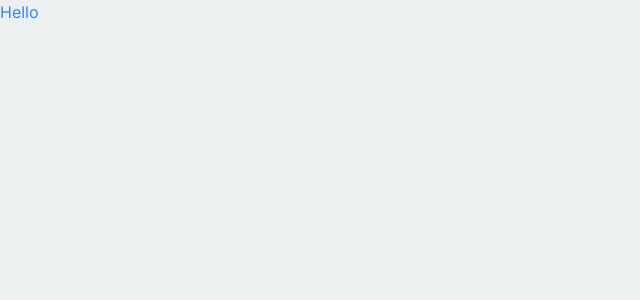
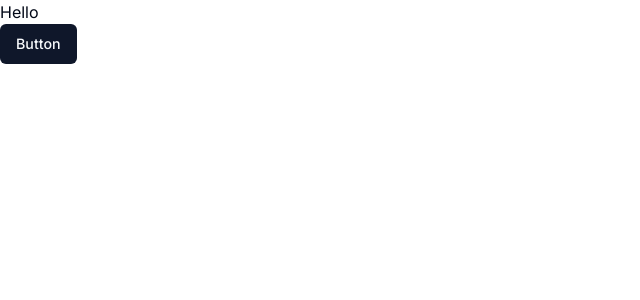
Before and after one commit to nzkks/nextjs-ts-tw-starter, a Next.js app: page / in a window 1280 px wide. Shown: the top 300 px of the page, without its empty margins (0-640 px from the left). Built offline with nearby package versions, Linux system fonts and the light colour scheme.

Commit message:
Install and set shadcn/ui

```diff
--- a/src/app/globals.css
+++ b/src/app/globals.css
@@ -2,25 +2,68 @@
 @tailwind components;
 @tailwind utilities;
 
-:root {
-  --foreground-rgb: 0, 0, 0;
-  --background-rgb: 236, 240, 241;
-}
+@layer base {
+  :root {
+    --background: 0 0% 100%;
+    --foreground: 222.2 84% 4.9%;
+    --card: 0 0% 100%;
+    --card-foreground: 222.2 84% 4.9%;
+    --popover: 0 0% 100%;
+    --popover-foreground: 222.2 84% 4.9%;
+    --primary: 222.2 47.4% 11.2%;
+    --primary-foreground: 210 40% 98%;
+    --secondary: 210 40% 96.1%;
+    --secondary-foreground: 222.2 47.4% 11.2%;
+    --muted: 210 40% 96.1%;
+    --muted-foreground: 215.4 16.3% 46.9%;
+    --accent: 210 40% 96.1%;
+    --accent-foreground: 222.2 47.4% 11.2%;
+    --destructive: 0 84.2% 60.2%;
+    --destructive-foreground: 210 40% 98%;
+    --border: 214.3 31.8% 91.4%;
+    --input: 214.3 31.8% 91.4%;
+    --ring: 222.2 84% 4.9%;
+    --radius: 0.5rem;
+    --chart-1: 12 76% 61%;
+    --chart-2: 173 58% 39%;
+    --chart-3: 197 37% 24%;
+    --chart-4: 43 74% 66%;
+    --chart-5: 27 87% 67%;
+  }
 
-@media (prefers-color-scheme: dark) {
-  :root {
-    --foreground-rgb: 255, 255, 255;
-    --background-rgb: 0, 0, 0;
+  .dark {
+    --background: 222.2 84% 4.9%;
+    --foreground: 210 40% 98%;
+    --card: 222.2 84% 4.9%;
+    --card-foreground: 210 40% 98%;
+    --popover: 222.2 84% 4.9%;
+    --popover-foreground: 210 40% 98%;
+    --primary: 210 40% 98%;
+    --primary-foreground: 222.2 47.4% 11.2%;
+    --secondary: 217.2 32.6% 17.5%;
+    --secondary-foreground: 210 40% 98%;
+    --muted: 217.2 32.6% 17.5%;
+    --muted-foreground: 215 20.2% 65.1%;
+    --accent: 217.2 32.6% 17.5%;
+    --accent-foreground: 210 40% 98%;
+    --destructive: 0 62.8% 30.6%;
+    --destructive-foreground: 210 40% 98%;
+    --border: 217.2 32.6% 17.5%;
+    --input: 217.2 32.6% 17.5%;
+    --ring: 212.7 26.8% 83.9%;
+    --chart-1: 220 70% 50%;
+    --chart-2: 160 60% 45%;
+    --chart-3: 30 80% 55%;
+    --chart-4: 280 65% 60%;
+    --chart-5: 340 75% 55%;
   }
 }
 
-body {
-  color: rgb(var(--foreground-rgb));
-  background: rgb(var(--background-rgb));
-}
-
-@layer utilities {
-  .text-balance {
-    text-wrap: balance;
+@layer base {
+  * {
+    @apply border-border;
+  }
+  body {
+    @apply bg-background text-foreground;
   }
 }
--- a/src/app/layout.tsx
+++ b/src/app/layout.tsx
@@ -3,6 +3,7 @@
 import { Inter as FontSans } from 'next/font/google';
 
 import './globals.css';
+import { cn } from '@/lib/utils';
 
 const fontSans = FontSans({
   subsets: ['latin'],
@@ -11,7 +12,8 @@
 });
 
 export const metadata: Metadata = {
-  title: 'Shanthosh Krishnakumar | Frontend Developer | React, Next.js, Animations | Auckland',
+  title:
+    'Shanthosh Krishnakumar | Frontend Developer | React, Next.js, Animations | Auckland',
   description:
     'Discover innovative frontend development solutions with cutting-edge technologies. Specializing in responsive designs, intuitive user interfaces, and optimized performance.',
 };
@@ -22,8 +24,15 @@
   children: ReactNode;
 }>) => {
   return (
-    <html lang="en">
-      <body className={`${fontSans.variable} font-sans`}>{children}</body>
+    <html lang="en" suppressHydrationWarning>
+      <body
+        className={cn(
+          'min-h-screen bg-background font-sans text-foreground antialiased',
+          fontSans.variable,
+        )}
+      >
+        {children}
+      </body>
     </html>
   );
 };
--- a/src/app/page.tsx
+++ b/src/app/page.tsx
@@ -1,5 +1,12 @@
+import { Button } from '@/components/ui/button';
+
 const Home = () => {
-  return <main className="text-blue-500">Hello</main>;
+  return (
+    <main>
+      <p>Hello</p>
+      <Button>Button</Button>
+    </main>
+  );
 };
 
 export default Home;
--- /dev/null
+++ b/src/components/ui/button.tsx
@@ -0,0 +1,56 @@
+import * as React from "react"
+import { Slot } from "@radix-ui/react-slot"
+import { cva, type VariantProps } from "class-variance-authority"
+
+import { cn } from "@/lib/utils"
+
+const buttonVariants = cva(
+  "inline-flex items-center justify-center whitespace-nowrap rounded-md text-sm font-medium ring-offset-background transition-colors focus-visible:outline-none focus-visible:ring-2 focus-visible:ring-ring focus-visible:ring-offset-2 disabled:pointer-events-none disabled:opacity-50",
+  {
+    variants: {
+      variant: {
+        default: "bg-primary text-primary-foreground hover:bg-primary/90",
+        destructive:
+          "bg-destructive text-destructive-foreground hover:bg-destructive/90",
+        outline:
+          "border border-input bg-background hover:bg-accent hover:text-accent-foreground",
+        secondary:
+          "bg-secondary text-secondary-foreground hover:bg-secondary/80",
+        ghost: "hover:bg-accent hover:text-accent-foreground",
+        link: "text-primary underline-offset-4 hover:underline",
+      },
+      size: {
+        default: "h-10 px-4 py-2",
+        sm: "h-9 rounded-md px-3",
+        lg: "h-11 rounded-md px-8",
+        icon: "h-10 w-10",
+      },
+    },
+    defaultVariants: {
+      variant: "default",
+      size: "default",
+    },
+  }
+)
+
+export interface ButtonProps
+  extends React.ButtonHTMLAttributes<HTMLButtonElement>,
+    VariantProps<typeof buttonVariants> {
+  asChild?: boolean
+}
+
+const Button = React.forwardRef<HTMLButtonElement, ButtonProps>(
+  ({ className, variant, size, asChild = false, ...props }, ref) => {
+    const Comp = asChild ? Slot : "button"
+    return (
+      <Comp
+        className={cn(buttonVariants({ variant, size, className }))}
+        ref={ref}
+        {...props}
+      />
+    )
+  }
+)
+Button.displayName = "Button"
+
+export { Button, buttonVariants }
--- /dev/null
+++ b/src/lib/utils.ts
@@ -0,0 +1,6 @@
+import { type ClassValue, clsx } from "clsx"
+import { twMerge } from "tailwind-merge"
+
+export function cn(...inputs: ClassValue[]) {
+  return twMerge(clsx(inputs))
+}
--- a/tailwind.config.ts
+++ b/tailwind.config.ts
@@ -1,13 +1,23 @@
 import type { Config } from 'tailwindcss';
 import { fontFamily } from 'tailwindcss/defaultTheme';
 
-const config: Config = {
+const config = {
+  darkMode: ['class'],
   content: [
-    './src/pages/**/*.{js,ts,jsx,tsx,mdx}',
-    './src/components/**/*.{js,ts,jsx,tsx,mdx}',
-    './src/app/**/*.{js,ts,jsx,tsx,mdx}',
+    './pages/**/*.{ts,tsx}',
+    './components/**/*.{ts,tsx}',
+    './app/**/*.{ts,tsx}',
+    './src/**/*.{ts,tsx}',
   ],
+  prefix: '',
   theme: {
+    container: {
+      center: true,
+      padding: '2rem',
+      screens: {
+        '2xl': '1400px',
+      },
+    },
     extend: {
       fontFamily: {
         sans: ['var(--font-sans)', ...fontFamily.sans],
@@ -23,8 +33,63 @@
         '5xl': 'clamp(3.81rem, 5.18vw + 2.52rem, 6.66rem)',
         '6xl': 'clamp(4.77rem, 7.48vw + 2.9rem, 8.88rem)',
       },
+      colors: {
+        border: 'hsl(var(--border))',
+        input: 'hsl(var(--input))',
+        ring: 'hsl(var(--ring))',
+        background: 'hsl(var(--background))',
+        foreground: 'hsl(var(--foreground))',
+        primary: {
+          DEFAULT: 'hsl(var(--primary))',
+          foreground: 'hsl(var(--primary-foreground))',
+        },
+        secondary: {
+          DEFAULT: 'hsl(var(--secondary))',
+          foreground: 'hsl(var(--secondary-foreground))',
+        },
+        destructive: {
+          DEFAULT: 'hsl(var(--destructive))',
+          foreground: 'hsl(var(--destructive-foreground))',
+        },
+        muted: {
+          DEFAULT: 'hsl(var(--muted))',
+          foreground: 'hsl(var(--muted-foreground))',
+        },
+        accent: {
+          DEFAULT: 'hsl(var(--accent))',
+          foreground: 'hsl(var(--accent-foreground))',
+        },
+        popover: {
+          DEFAULT: 'hsl(var(--popover))',
+          foreground: 'hsl(var(--popover-foreground))',
+        },
+        card: {
+          DEFAULT: 'hsl(var(--card))',
+          foreground: 'hsl(var(--card-foreground))',
+        },
+      },
+      borderRadius: {
+        lg: 'var(--radius)',
+        md: 'calc(var(--radius) - 2px)',
+        sm: 'calc(var(--radius) - 4px)',
+      },
+      keyframes: {
+        'accordion-down': {
+          from: { height: '0' },
+          to: { height: 'var(--radix-accordion-content-height)' },
+        },
+        'accordion-up': {
+          from: { height: 'var(--radix-accordion-content-height)' },
+          to: { height: '0' },
+        },
+      },
+      animation: {
+        'accordion-down': 'accordion-down 0.2s ease-out',
+        'accordion-up': 'accordion-up 0.2s ease-out',
+      },
     },
   },
-  plugins: [],
-};
+  plugins: [require('tailwindcss-animate')],
+} satisfies Config;
+
 export default config;
```
Also changed, not shown: package.json (+7 -1 lines), components.json (added), 1 other file (tests, documents, lock files or other folders).
